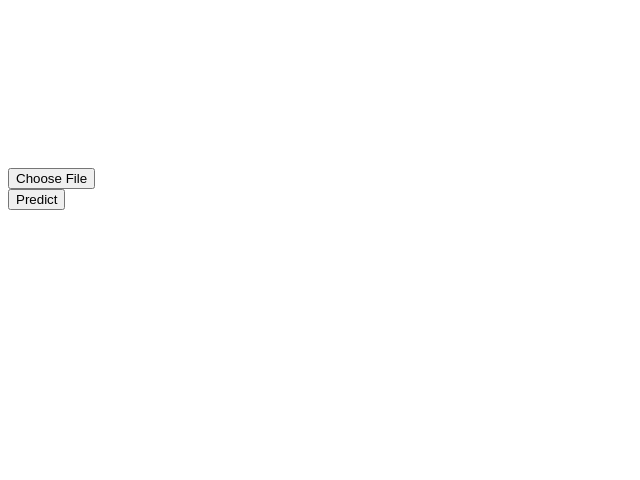
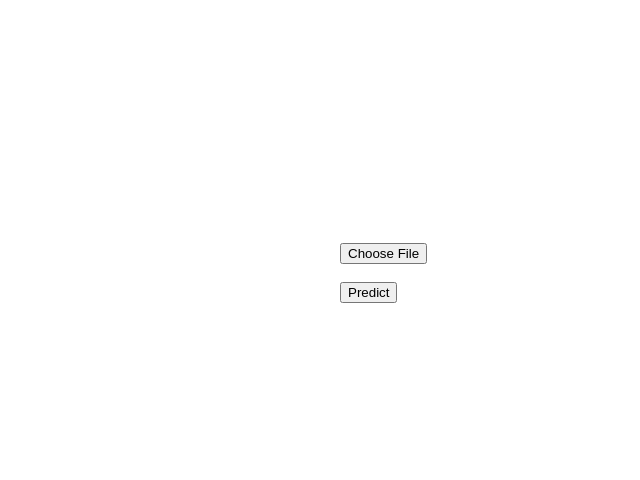
Before and after one commit to jxwleong/coral-sleuth, a plain HTML site: page ui/index.html in a window 1280 px wide. Shown: the part 31-511 px from the top of the page, without its empty margins (0-640 px from the left). Drawn offline with Linux system fonts and the light colour scheme.

Commit message:
Update HTML to have custom container to the image preview to fit the image in

```diff
--- a/ui/index.html
+++ b/ui/index.html
@@ -9,7 +9,13 @@
             -moz-background-size: cover;
             -o-background-size: cover;
             background-size: cover;
-                color: white;   /* Add this line */
+            color: white;
+            margin: 0; /* Add this line to remove default body margin */
+        }
+        #container {
+            max-width: 600px; /* Set a maximum width for the content */
+            margin: 0 auto; /* Center the content horizontally */
+            padding: 20px; /* Add padding to create spacing */
         }
         #preview {
             margin-top: 20px;
@@ -26,7 +32,7 @@
             text-align: center;
             font-size: 1.2em;
             color: white;
-                margin-top: 0.1em; /* adjust this value to change the space above the quote */
+            margin-top: 0.1em;
         }
         h1 {
             text-align: center;
@@ -40,17 +46,21 @@
     </style>
 </head>
 <body>
+    <div id="container">
         <h1>Coral Classifier</h1>
         <p class="quote">"Corals are the rainforests of the sea." - Sylvia Earle</p>
         <form action="/" method="post" enctype="multipart/form-data">
+            <br><br>
             <h2>Select an Image</h2>
             <input type="file" id="file" name="file" accept="image/*" class="file-input">
-            <br>
+            <br><br>
             <input type="submit" value="Predict">
         </form>
         <div id="preview"></div>
-        <h2>Results</h2>
+        <br><br>
+        <h2 style="text-align: center;">Results</h2>
         <p id="results">Prediction results will be shown here.</p>
+    </div>
     <script>
         document.querySelector('input[type="file"]').addEventListener('change', function(event) {
             var preview = document.getElementById('preview');
```
Lines whose indentation alone changed are shown as unchanged.
